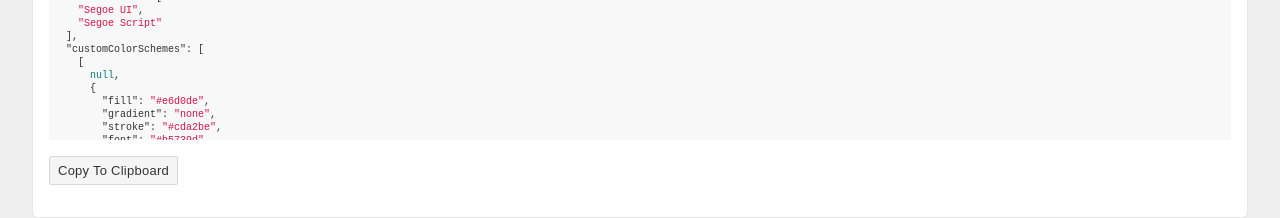
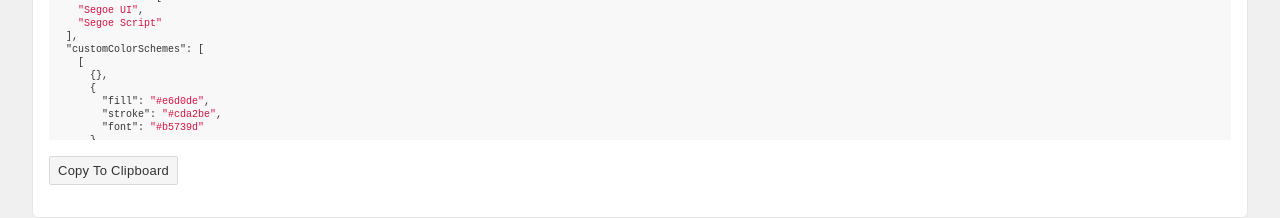
Before and after one commit to leifmarcus/drawio-config, a React (Create React App) app: page / in a window 1280 px wide. Shown: the part 1992-2210 px from the top of the page. Built offline with nearby package versions, Linux system fonts and the light colour scheme.

Commit message:
bug: remove gradient if is set to 'none'

```diff
--- a/src/components/ConfigOutput/ConfigOutput.tsx
+++ b/src/components/ConfigOutput/ConfigOutput.tsx
@@ -5,6 +5,7 @@ import './ConfigOutput.css';
 import { Box } from '../Elements/Box';
 import { ConfigurationContext } from '../../App';
 import { Button } from '../Elements/Button';
+import { convertToDrawIoConfig } from './helper';
 
 type Props = {};
 type CopyClickHandler = () => void;
@@ -13,7 +14,7 @@ const useDrawioConfig = (): [string] => {
     const store = useContext(ConfigurationContext);
     const currState = store.getState();
 
-    const jsonString = JSON.stringify(currState, null, 2);
+    const jsonString = convertToDrawIoConfig(currState);
 
     return [jsonString];
 };
--- /dev/null
+++ b/src/components/ConfigOutput/helper.ts
@@ -0,0 +1,25 @@
+import { Configuration, CustomColorSchemes } from '../../state/types';
+
+/**
+ * gradient needs to be removed, otherwise the fill is not shown inside the
+ * preset panel. Seems to be a bug in draw.io
+ */
+const convertCustomColorSchemes = (schemes: CustomColorSchemes): CustomColorSchemes => {
+    return schemes.map(group => {
+        return group.map(preset => {
+            return {
+                ...preset,
+                gradient: preset?.gradient === 'none' ? undefined : preset?.gradient,
+            };
+        });
+    });
+};
+
+export const convertToDrawIoConfig = (config: Configuration): string => {
+    const convertedConfig = {
+        ...config,
+        customColorSchemes: convertCustomColorSchemes(config.customColorSchemes),
+    };
+
+    return JSON.stringify(convertedConfig, null, 2);
+};
```
